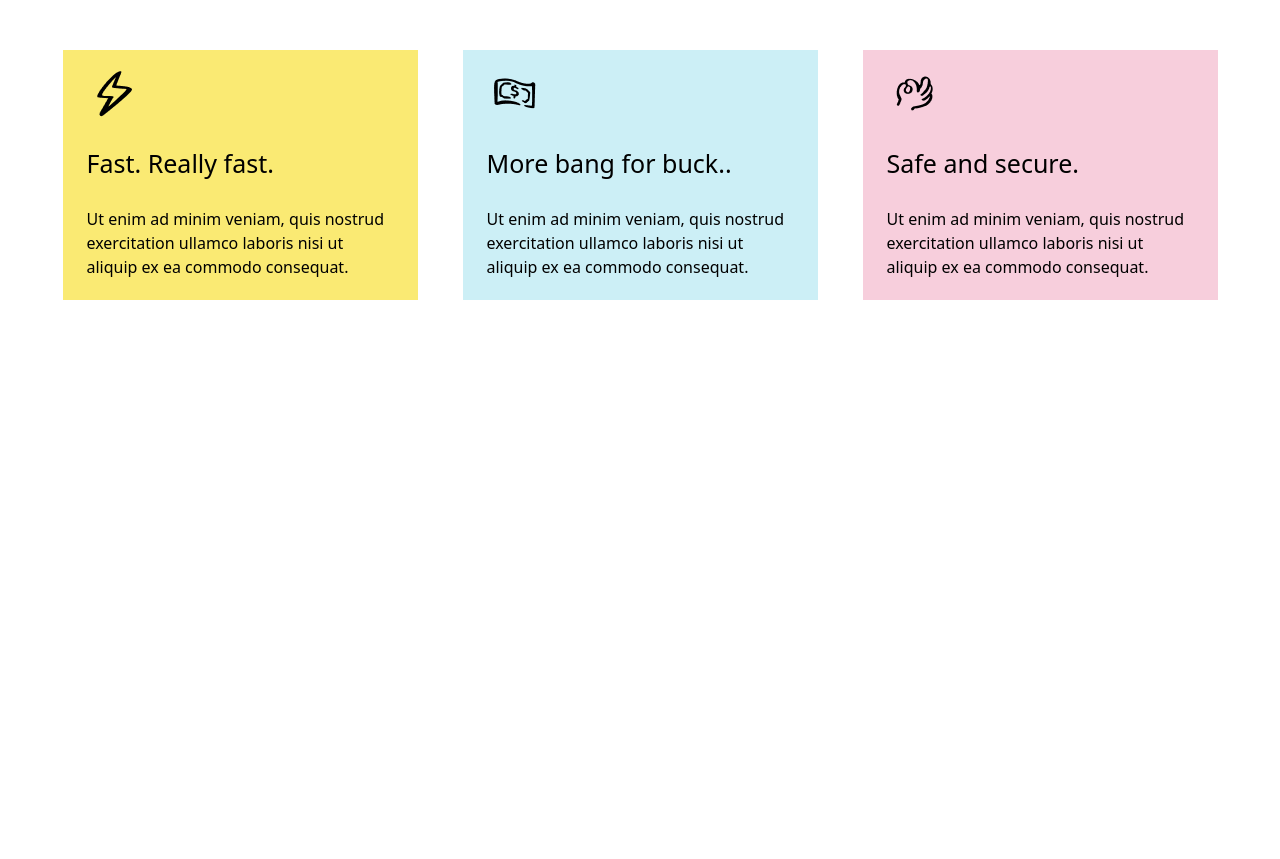
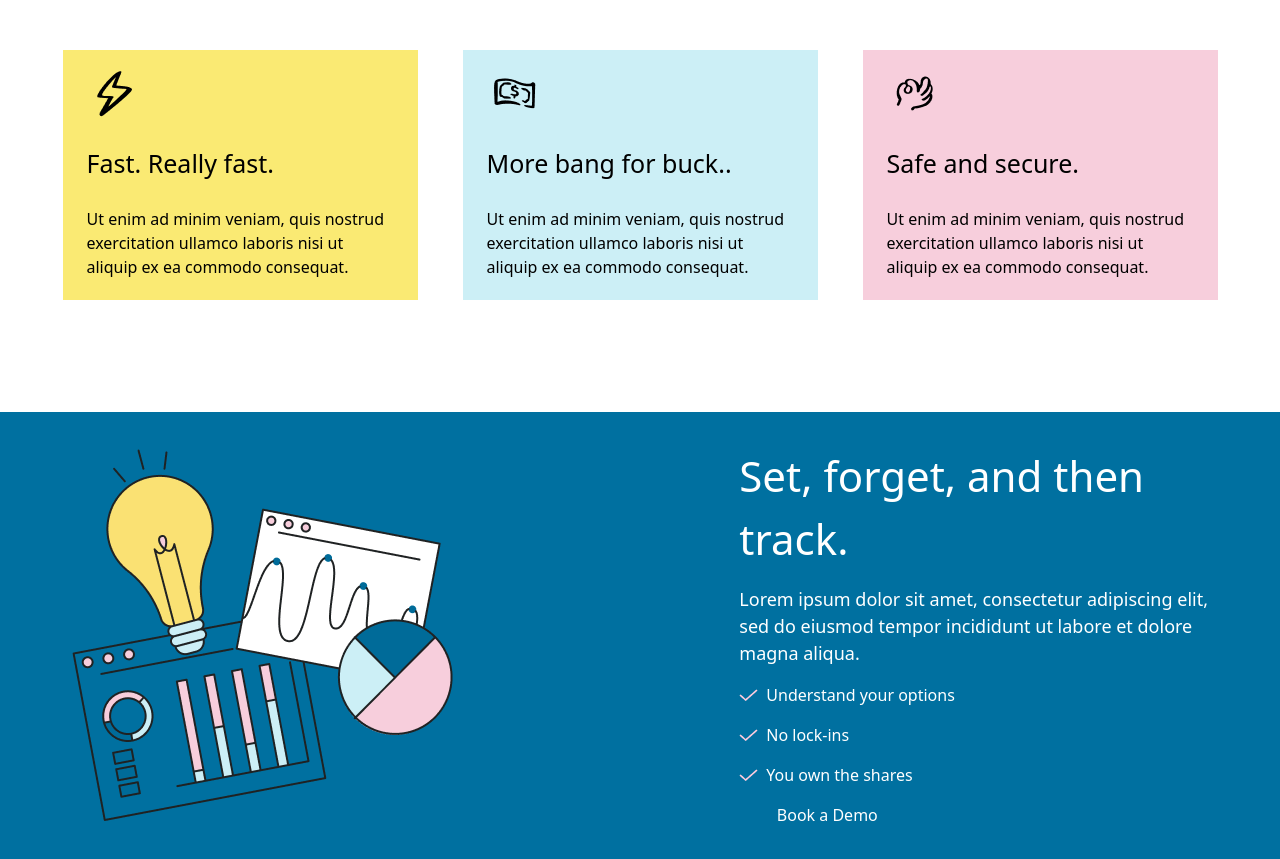
Before and after one commit to amonsho/hwBranch, a website: page src/index.html in a window 1280 px wide. Shown: the part 769-1628 px from the top of the page. Before the commit the page ends 1069 px from the top, so only its background shows below. Drawn offline with Linux system fonts and the light colour scheme.

Commit message:
add panjum work to project

```diff
--- a/src/index.html
+++ b/src/index.html
@@ -66,6 +66,30 @@
                 <p>Ut enim ad minim veniam, quis nostrud <br> exercitation ullamco laboris nisi ut <br> aliquip ex ea commodo consequat.</p>
             </aside>
         </section>
+        <div class=" bg-[#0070A0] mt-28">
+        <section class="max-w-[1200px] m-auto  text-white flex justify-between items-center p-8">
+            <aside>
+                <img src="images/IMAGE (35).png" alt="">
+            </aside>
+            <aside class="flex flex-col gap-4">
+                <h3 class="text-[42px]">Set, forget, and then <br> track.</h3>
+                <p class="text-[18px]">Lorem ipsum dolor sit amet, consectetur adipiscing elit, <br> sed do eiusmod tempor incididunt ut labore et dolore <br> magna aliqua.</p>
+                    <div class="flex items-center gap-2">
+                        <img src="images/Vector (14).png" alt="">
+                        <p>Understand your options</p>
+                    </div>
+                    <div class="flex items-center gap-2">
+                        <img src="images/Vector (14).png" alt="">
+                        <p>No lock-ins</p>
+                    </div>
+                    <div class="flex items-center gap-2">
+                        <img src="images/Vector (14).png" alt="">
+                        <p>You own the shares</p>
+                    </div>
+                <button class="w-[176px]">Book a Demo</button>
+            </aside>
+        </section>
+        </div>
     </main>
 </body>
 </html>
```
Also changed, not shown: src/images/IMAGE (35).png (added), src/images/Vector (14).png (added), src/output.css.
